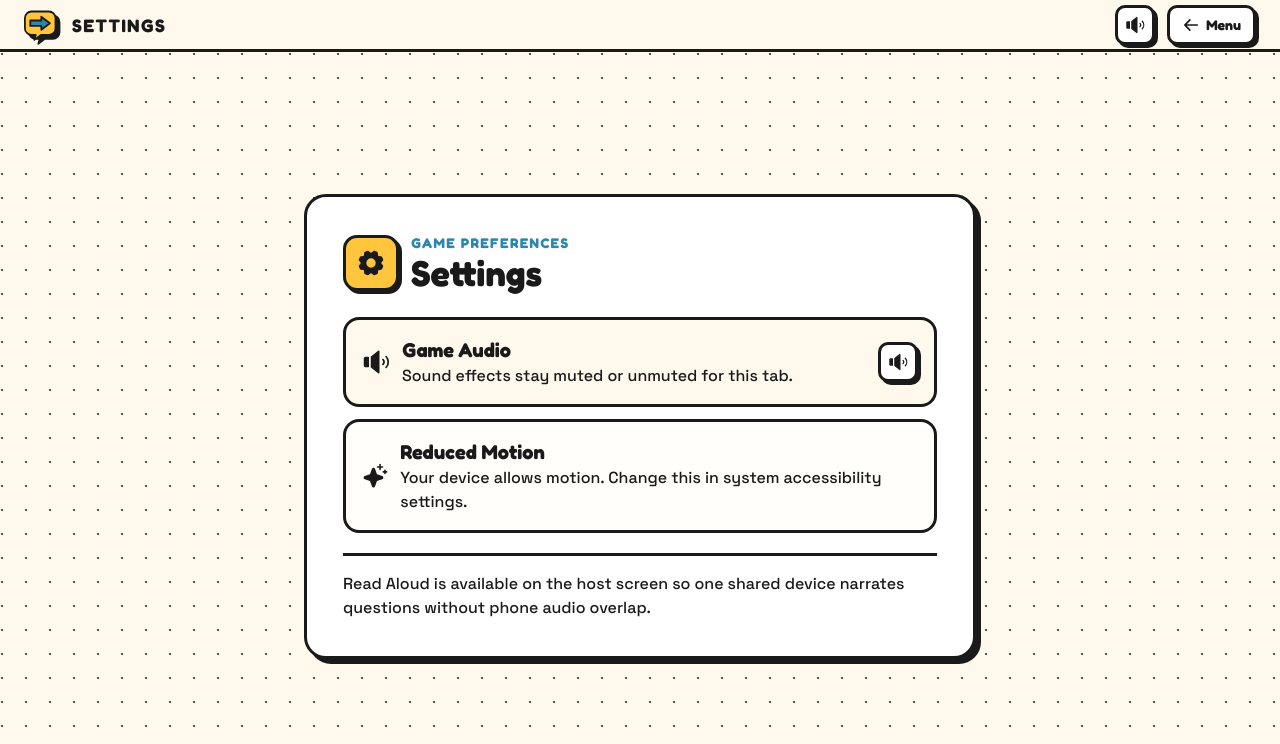
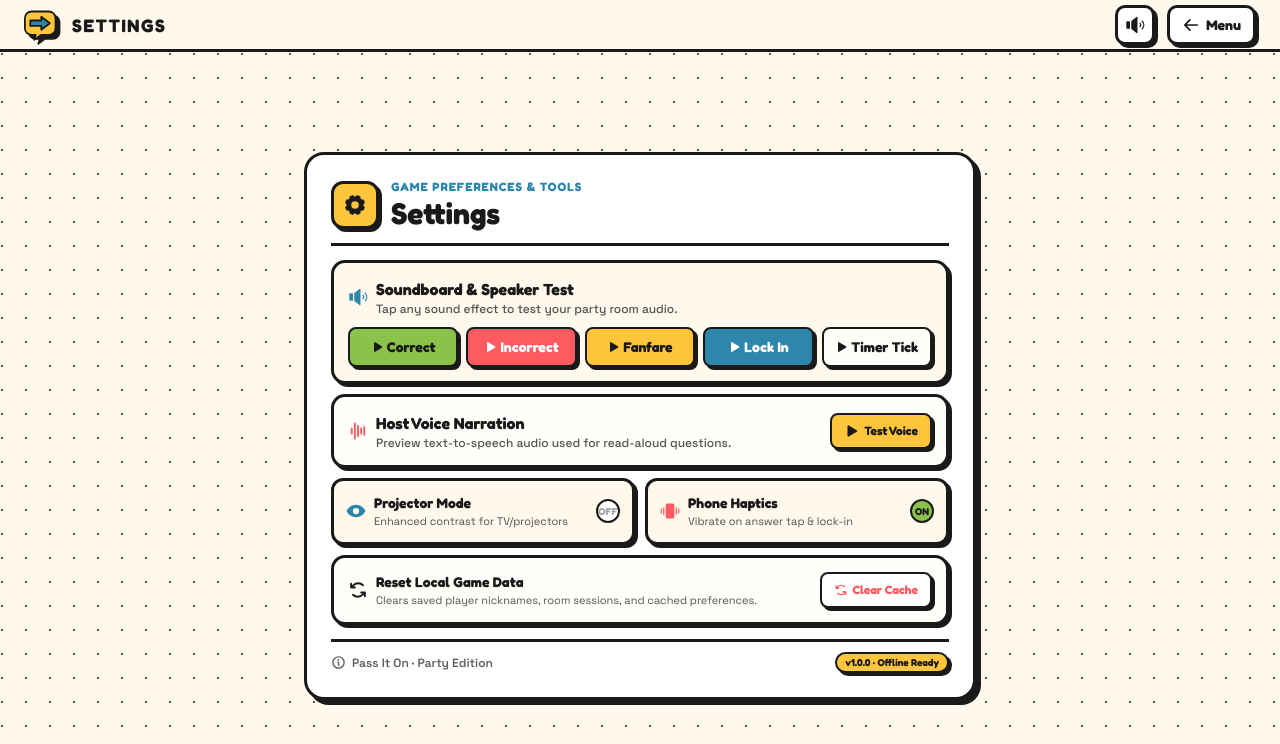
Before and after one commit to Vurios/pass-it-on, a React (Vite) app: page /settings in a window 1280 px wide. Shown: the top 744 px of the page. Built offline with nearby package versions, Linux system fonts and the light colour scheme.

Commit message:
Revamp Settings screen with audio soundboard test, voice narration preview, projector mode, haptics, and data reset

```diff
--- a/src/screens/SettingsScreen.jsx
+++ b/src/screens/SettingsScreen.jsx
@@ -1,51 +1,247 @@
-import { Gear, Sparkle, SpeakerHigh } from '@phosphor-icons/react'
+import { useState } from 'react'
+import {
+  ArrowsCounterClockwise,
+  Check,
+  Eye,
+  Gear,
+  Info,
+  Play,
+  SpeakerHigh,
+  Vibrate,
+  Waveform,
+} from '@phosphor-icons/react'
 import { useNavigate } from 'react-router-dom'
 import { SoundToggle } from '../components/SoundToggle.jsx'
 import { TopRail } from '../components/TopRail.jsx'
 import { useSessionSound } from '../audio/useSessionSound.js'
+import { SOUND_CUES } from '../audio/soundSystem.js'
 
 export function SettingsScreen() {
   const navigate = useNavigate()
   const sound = useSessionSound()
-  const reducedMotion = window.matchMedia?.('(prefers-reduced-motion: reduce)').matches
+  const [testingVoice, setTestingVoice] = useState(false)
+  const [activeCue, setActiveCue] = useState(null)
+  const [resetSuccess, setResetSuccess] = useState(false)
+
+  const [highContrast, setHighContrast] = useState(() => {
+    try { return localStorage.getItem('pass-it-on:high-contrast') === 'true' } catch { return false }
+  })
+  const [haptics, setHaptics] = useState(() => {
+    try { return localStorage.getItem('pass-it-on:haptics') !== 'false' } catch { return true }
+  })
+
+  const toggleHighContrast = () => {
+    const next = !highContrast
+    setHighContrast(next)
+    try {
+      localStorage.setItem('pass-it-on:high-contrast', String(next))
+      if (next) document.documentElement.classList.add('high-contrast')
+      else document.documentElement.classList.remove('high-contrast')
+    } catch { /* storage fallback */ }
+  }
+
+  const toggleHaptics = () => {
+    const next = !haptics
+    setHaptics(next)
+    try {
+      localStorage.setItem('pass-it-on:haptics', String(next))
+      if (next && navigator.vibrate) navigator.vibrate(30)
+    } catch { /* storage fallback */ }
+  }
+
+  const testSoundCue = (cue, name) => {
+    sound.play(cue)
+    setActiveCue(name)
+    window.setTimeout(() => setActiveCue(null), 700)
+  }
+
+  const testNarration = () => {
+    if (!('speechSynthesis' in window)) return
+    window.speechSynthesis.cancel()
+    setTestingVoice(true)
+    const utterance = new window.SpeechSynthesisUtterance(
+      'Pass It On! Spot the spin, share the clues, and check your sources.'
+    )
+    utterance.rate = 0.92
+    utterance.pitch = 1
+    utterance.onend = () => setTestingVoice(false)
+    utterance.onerror = () => setTestingVoice(false)
+    window.speechSynthesis.speak(utterance)
+  }
+
+  const handleResetData = () => {
+    try {
+      sessionStorage.clear()
+      localStorage.removeItem('pass-it-on:player-name')
+      localStorage.removeItem('pass-it-on:high-contrast')
+      localStorage.removeItem('pass-it-on:haptics')
+      document.documentElement.classList.remove('high-contrast')
+      setHighContrast(false)
+      setHaptics(true)
+      setResetSuccess(true)
+      window.setTimeout(() => setResetSuccess(false), 3000)
+    } catch { /* storage fallback */ }
+  }
+
+  const soundCuesList = [
+    { cue: SOUND_CUES.CORRECT, label: 'Correct', colour: 'bg-lime text-ink' },
+    { cue: SOUND_CUES.INCORRECT, label: 'Incorrect', colour: 'bg-coral text-white' },
+    { cue: SOUND_CUES.SCOREBOARD, label: 'Fanfare', colour: 'bg-sunshine text-ink' },
+    { cue: SOUND_CUES.LOCK, label: 'Lock In', colour: 'bg-ocean text-white' },
+    { cue: SOUND_CUES.TICK, label: 'Timer Tick', colour: 'bg-paper text-ink' },
+  ]
+
+  const hasTTS = typeof window !== 'undefined' && 'speechSynthesis' in window
 
   return (
     <>
       <TopRail onBack={() => navigate('/')} backLabel="Menu" title="Settings">
         <SoundToggle muted={sound.muted} onToggle={sound.toggleMuted} />
       </TopRail>
-      <main className="dot-grid screen-min-h grid place-items-center bg-cream px-4 py-6 text-ink">
-        <section className="game-screen w-full max-w-2xl rounded-[22px] border-chunky border-ink bg-white p-[clamp(1.25rem,4vw,2.25rem)] shadow-hard">
-          <div className="flex items-center gap-3">
-            <div className="grid h-14 w-14 place-items-center rounded-[14px] border-chunky border-ink bg-sunshine shadow-hard-sm">
-              <Gear size={30} weight="fill" aria-hidden="true" />
+
+      <main className="dot-grid screen-min-h flex flex-col justify-center items-center bg-cream px-3 py-2 text-ink sm:px-6">
+        <div className="mx-auto w-full max-w-2xl">
+          <section className="game-screen w-full rounded-[20px] border-chunky border-ink bg-white p-4 shadow-hard sm:p-6">
+
+            {/* Header */}
+            <div className="flex items-center gap-3 border-b-chunky border-ink pb-3">
+              <div className="grid h-11 w-11 place-items-center rounded-[12px] border-chunky border-ink bg-sunshine shadow-hard-sm sm:h-12 sm:w-12">
+                <Gear size={24} weight="fill" aria-hidden="true" />
+              </div>
+              <div>
+                <p className="font-display text-xs font-bold uppercase tracking-[0.08em] text-ocean">Game Preferences & Tools</p>
+                <h1 className="font-display text-2xl font-bold sm:text-3xl">Settings</h1>
+              </div>
             </div>
-            <div>
-              <p className="font-display text-sm font-bold uppercase tracking-[0.1em] text-ocean">Game Preferences</p>
-              <h1 className="font-display text-3xl font-bold sm:text-4xl">Settings</h1>
-            </div>
-          </div>
-          <div className="mt-6 grid gap-3">
-            <div className="flex items-center justify-between gap-4 rounded-[16px] border-chunky border-ink bg-cream p-4">
-              <div className="flex items-center gap-3">
-                <SpeakerHigh size={28} weight="fill" aria-hidden="true" />
-                <div>
-                  <h2 className="font-display text-xl font-bold">Game Audio</h2>
-                  <p className="font-body text-base font-medium">Sound effects stay muted or unmuted for this tab.</p>
+
+            <div className="mt-3.5 space-y-2.5">
+
+              {/* Audio Soundboard & Speaker Calibration */}
+              <div className="rounded-[14px] border-chunky border-ink bg-cream p-3 shadow-hard-sm sm:p-3.5">
+                <div className="flex items-center gap-2">
+                  <SpeakerHigh size={20} weight="fill" className="text-ocean" aria-hidden="true" />
+                  <div>
+                    <h2 className="font-display text-sm font-bold sm:text-base">Soundboard & Speaker Test</h2>
+                    <p className="font-body text-xs font-medium text-ink/75">
+                      Tap any sound effect to test your party room audio.
+                    </p>
+                  </div>
+                </div>
+
+                <div className="mt-2.5 grid grid-cols-2 gap-2 sm:grid-cols-5">
+                  {soundCuesList.map((item) => (
+                    <button
+                      key={item.label}
+                      type="button"
+                      onClick={() => testSoundCue(item.cue, item.label)}
+                      className={`${item.colour} press-sm flex h-9 items-center justify-center gap-1 rounded-[8px] border-2 border-ink font-display text-xs font-bold shadow-hard-sm focus-visible:outline-4 focus-visible:outline-offset-4 focus-visible:outline-ink sm:h-10 sm:text-sm`}
+                    >
+                      {activeCue === item.label ? <Check size={14} weight="bold" /> : <Play size={12} weight="fill" />}
+                      <span>{item.label}</span>
+                    </button>
+                  ))}
                 </div>
               </div>
-              <SoundToggle muted={sound.muted} onToggle={sound.toggleMuted} />
+
+              {/* Host Narration Preview */}
+              <div className="flex flex-col gap-2 rounded-[14px] border-chunky border-ink bg-paper p-3 shadow-hard-sm sm:flex-row sm:items-center sm:justify-between sm:p-3.5">
+                <div className="flex items-center gap-2">
+                  <Waveform size={20} weight="bold" className="text-coral" aria-hidden="true" />
+                  <div>
+                    <h2 className="font-display text-sm font-bold sm:text-base">Host Voice Narration</h2>
+                    <p className="font-body text-xs font-medium text-ink/75">
+                      {hasTTS ? 'Preview text-to-speech audio used for read-aloud questions.' : 'Speech synthesis not supported on this browser.'}
+                    </p>
+                  </div>
+                </div>
+
+                {hasTTS && (
+                  <button
+                    type="button"
+                    onClick={testNarration}
+                    disabled={testingVoice}
+                    className="press-sm inline-flex h-8 shrink-0 items-center justify-center gap-1.5 rounded-[8px] border-2 border-ink bg-sunshine px-3 font-display text-xs font-bold text-ink shadow-hard-sm focus-visible:outline-4 focus-visible:outline-offset-4 focus-visible:outline-ink disabled:opacity-50 sm:h-9"
+                  >
+                    <Play size={14} weight="fill" aria-hidden="true" />
+                    <span>{testingVoice ? 'Speaking...' : 'Test Voice'}</span>
+                  </button>
+                )}
+              </div>
+
+              {/* Display & Accessibility Preferences */}
+              <div className="grid gap-2.5 sm:grid-cols-2">
+                <button
+                  type="button"
+                  onClick={toggleHighContrast}
+                  aria-pressed={highContrast}
+                  className="press-sm flex items-center justify-between gap-2.5 rounded-[12px] border-chunky border-ink bg-cream p-3 text-left shadow-hard-sm"
+                >
+                  <div className="flex items-center gap-2">
+                    <Eye size={20} weight="fill" className="text-ocean" aria-hidden="true" />
+                    <div>
+                      <h3 className="font-display text-xs font-bold sm:text-sm">Projector Mode</h3>
+                      <p className="font-body text-[11px] text-ink/75">Enhanced contrast for TV/projectors</p>
+                    </div>
+                  </div>
+                  <span className={`grid h-6 w-6 shrink-0 place-items-center rounded-full border-2 border-ink font-display text-[10px] font-bold ${highContrast ? 'bg-lime text-ink' : 'bg-white text-ink/40'}`}>
+                    {highContrast ? 'ON' : 'OFF'}
+                  </span>
+                </button>
+
+                <button
+                  type="button"
+                  onClick={toggleHaptics}
+                  aria-pressed={haptics}
+                  className="press-sm flex items-center justify-between gap-2.5 rounded-[12px] border-chunky border-ink bg-cream p-3 text-left shadow-hard-sm"
+                >
+                  <div className="flex items-center gap-2">
+                    <Vibrate size={20} weight="fill" className="text-coral" aria-hidden="true" />
+                    <div>
+                      <h3 className="font-display text-xs font-bold sm:text-sm">Phone Haptics</h3>
+                      <p className="font-body text-[11px] text-ink/75">Vibrate on answer tap & lock-in</p>
+                    </div>
+                  </div>
+                  <span className={`grid h-6 w-6 shrink-0 place-items-center rounded-full border-2 border-ink font-display text-[10px] font-bold ${haptics ? 'bg-lime text-ink' : 'bg-white text-ink/40'}`}>
+                    {haptics ? 'ON' : 'OFF'}
+                  </span>
+                </button>
+              </div>
+
+              {/* Data & Session Storage Reset */}
+              <div className="flex flex-col gap-2 rounded-[14px] border-chunky border-ink bg-paper p-3 shadow-hard-sm sm:flex-row sm:items-center sm:justify-between sm:p-3.5">
+                <div className="flex items-center gap-2">
+                  <ArrowsCounterClockwise size={20} weight="bold" className="text-ink" aria-hidden="true" />
+                  <div>
+                    <h2 className="font-display text-xs font-bold sm:text-sm">Reset Local Game Data</h2>
+                    <p className="font-body text-[11px] text-ink/75">Clears saved player nicknames, room sessions, and cached preferences.</p>
+                  </div>
+                </div>
+
+                <button
+                  type="button"
+                  onClick={handleResetData}
+                  className="press-sm inline-flex h-8 shrink-0 items-center justify-center gap-1 rounded-[8px] border-2 border-ink bg-white px-2.5 font-display text-xs font-bold text-coral shadow-hard-sm hover:bg-coral hover:text-white sm:h-9 sm:px-3"
+                >
+                  {resetSuccess ? <Check size={14} weight="bold" /> : <ArrowsCounterClockwise size={14} weight="bold" />}
+                  <span>{resetSuccess ? 'Reset Done!' : 'Clear Cache'}</span>
+                </button>
+              </div>
+
             </div>
-            <div className="flex items-center gap-3 rounded-[16px] border-chunky border-ink bg-paper p-4">
-              <Sparkle size={28} weight="fill" aria-hidden="true" />
-              <div>
-                <h2 className="font-display text-xl font-bold">Reduced Motion</h2>
-                <p className="font-body text-base font-medium">{reducedMotion ? 'Your device requests reduced motion. Large movement and confetti are disabled.' : 'Your device allows motion. Change this in system accessibility settings.'}</p>
+
+            {/* Footer / About */}
+            <div className="mt-3.5 flex flex-wrap items-center justify-between gap-2 border-t-chunky border-ink pt-2.5 font-body text-xs font-semibold text-ink/70">
+              <div className="flex items-center gap-1.5">
+                <Info size={15} weight="bold" aria-hidden="true" />
+                <span>Pass It On · Party Edition</span>
               </div>
+              <span className="rounded-full border-2 border-ink bg-sunshine px-2 py-0.5 font-display text-[10px] font-bold text-ink shadow-hard-sm">
+                v1.0.0 · Offline Ready
+              </span>
             </div>
-          </div>
-          <p className="mt-5 border-t-chunky border-ink pt-4 font-body text-base font-medium">Read Aloud is available on the host screen so one shared device narrates questions without phone audio overlap.</p>
-        </section>
+
+          </section>
+        </div>
       </main>
     </>
   )
--- a/src/styles.css
+++ b/src/styles.css
@@ -399,3 +399,9 @@ a {
     transform: none !important;
   }
 }
+
+html.high-contrast {
+  --color-cream: #FFFFFF;
+  --color-ink: #000000;
+  filter: contrast(1.1);
+}
```
